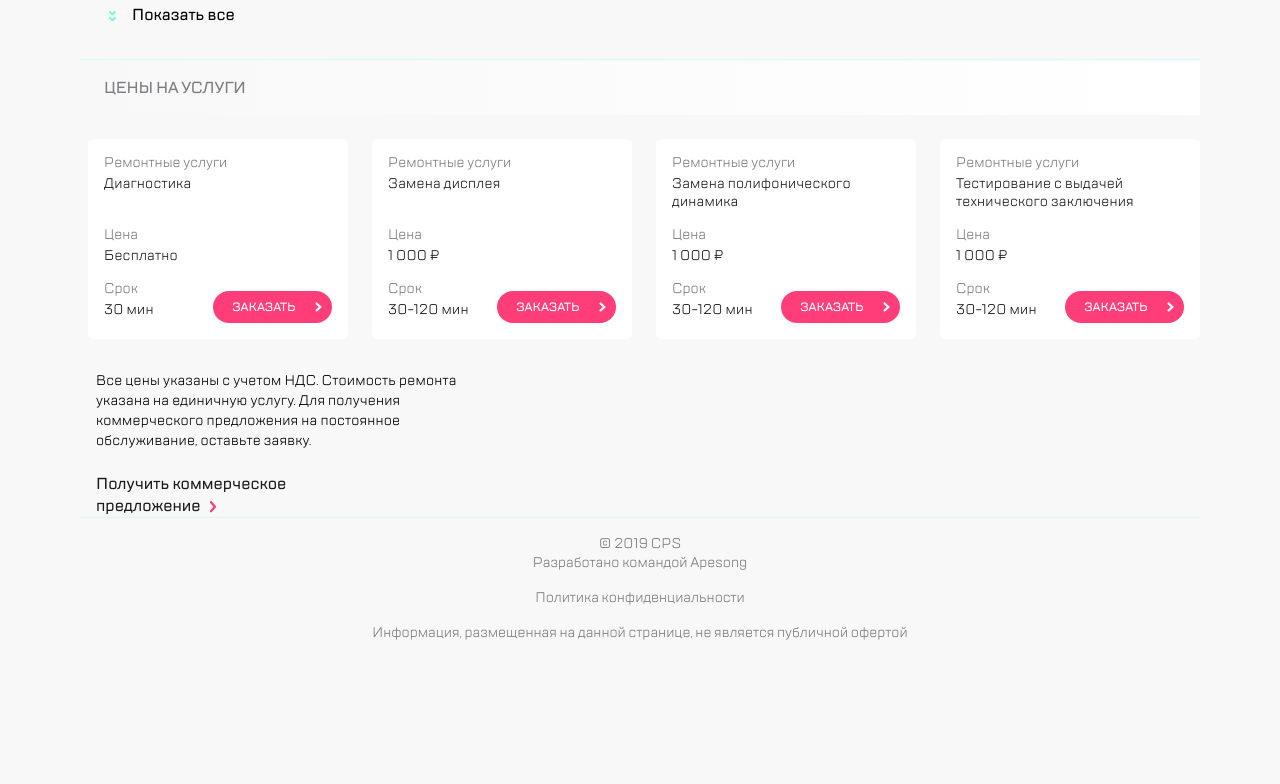
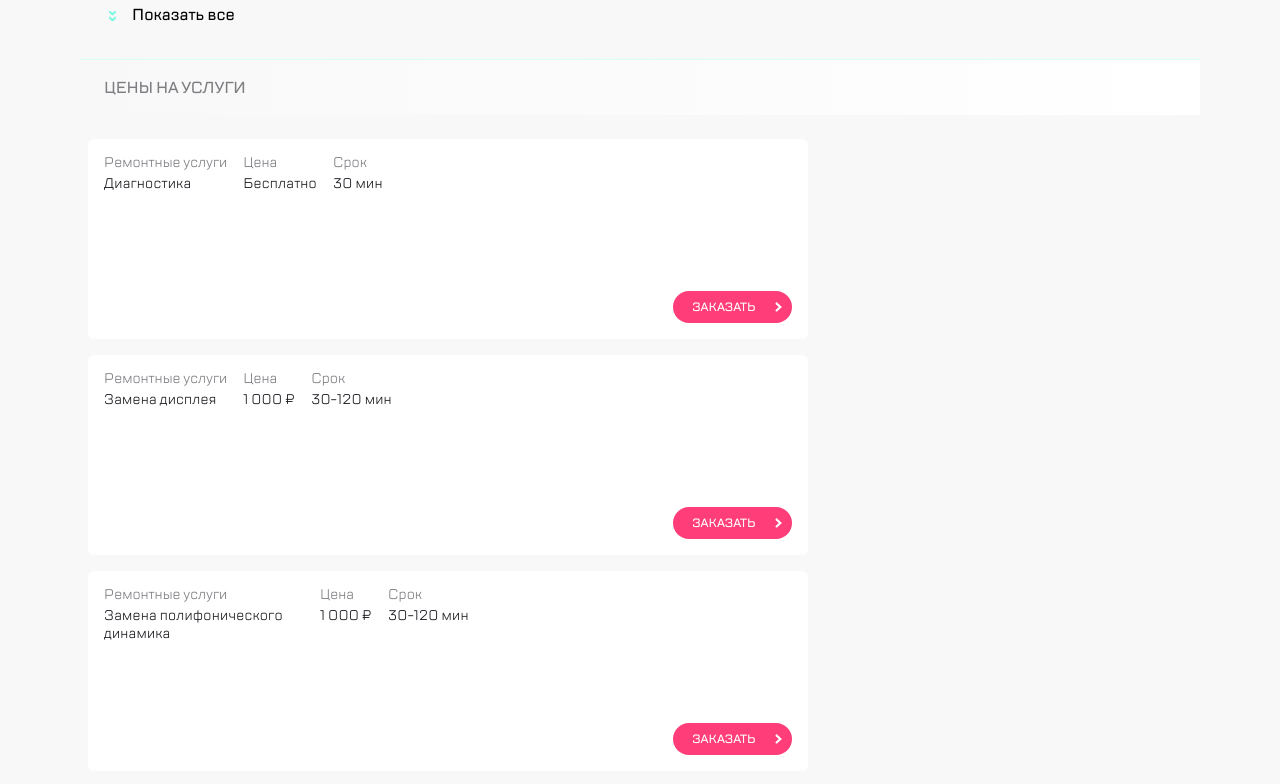
Before and after one commit to KnazUdachi/EdgeCool, a website built with webpack: page src/index.html in a window 1280 px wide. Shown: the part 1108-1892 px from the top of the page. Before the commit the page ends 1766 px from the top, so only its background shows below. Built offline with nearby package versions, Linux system fonts and the light colour scheme; files whose address does not match are found by name.

```diff
--- a/src/index.html
+++ b/src/index.html
@@ -284,7 +284,7 @@
         <!-- Slider main container -->
         <div class="swiper">
           <!-- Additional required wrapper -->
-          <div class="swiper-wrapper">
+          <div class="prices__box swiper-wrapper">
             <!-- Slides -->
             <a href="" class="prices__wrapper swiper-slide">
               <div class="prices__info">
--- a/src/scss/prices.scss
+++ b/src/scss/prices.scss
@@ -1,4 +1,12 @@
 .prices {
+
+  &__box{
+    @media(min-width: 768px){
+  display: flex;
+  flex-direction: column;
+    }
+  }
+
   &__wrapper {
     background-color: $secondary-color;
     width: 260px !important;
@@ -8,6 +16,10 @@
     margin-left: 8px;
     position: relative;
     border-radius: 6px;
+    @media(min-width: 768px){
+      display: flex;
+      width: 720px !important;
+    }
   }
 
   &__info {
```
Also changed, not shown: src/scss/repair.scss (+7 -1 lines).
